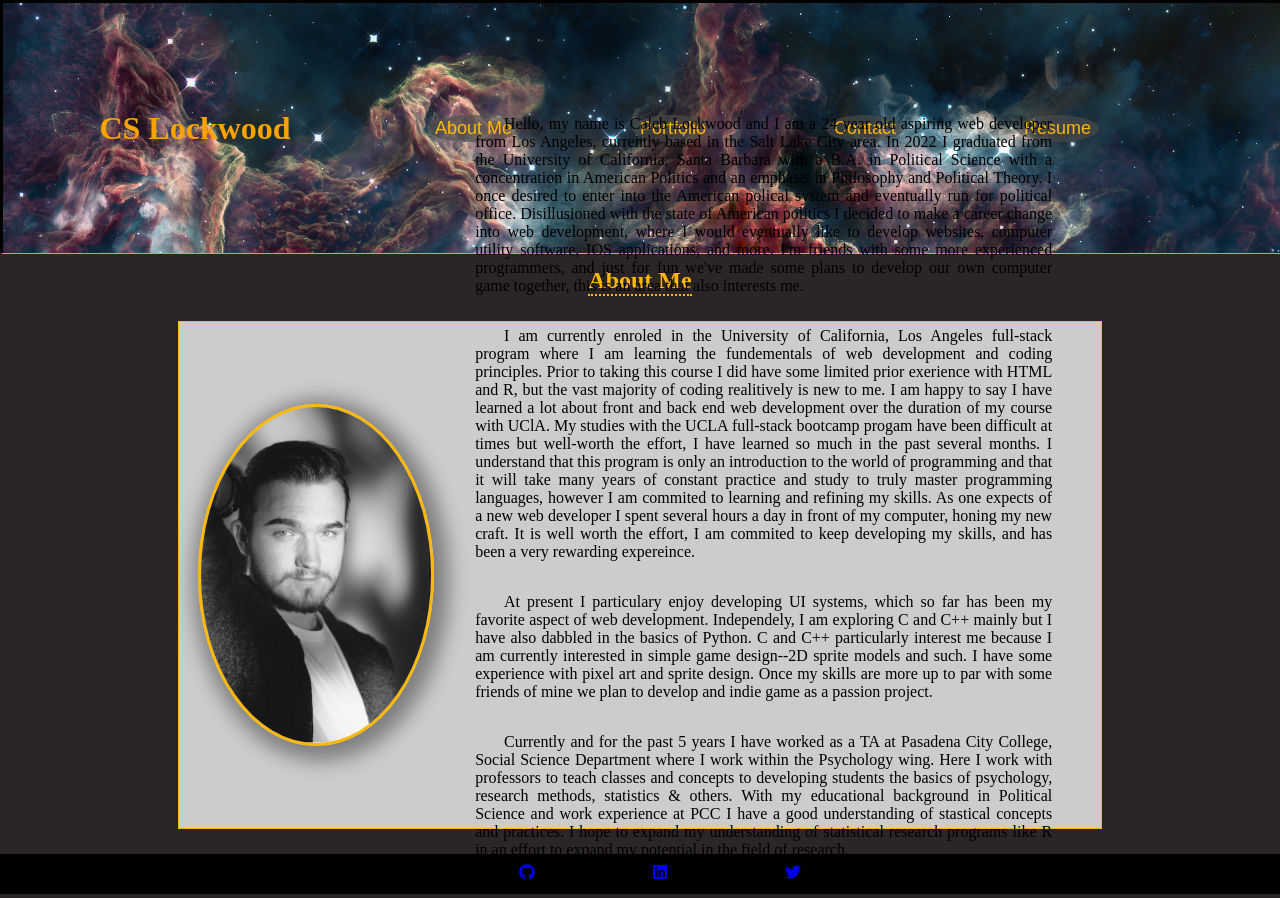
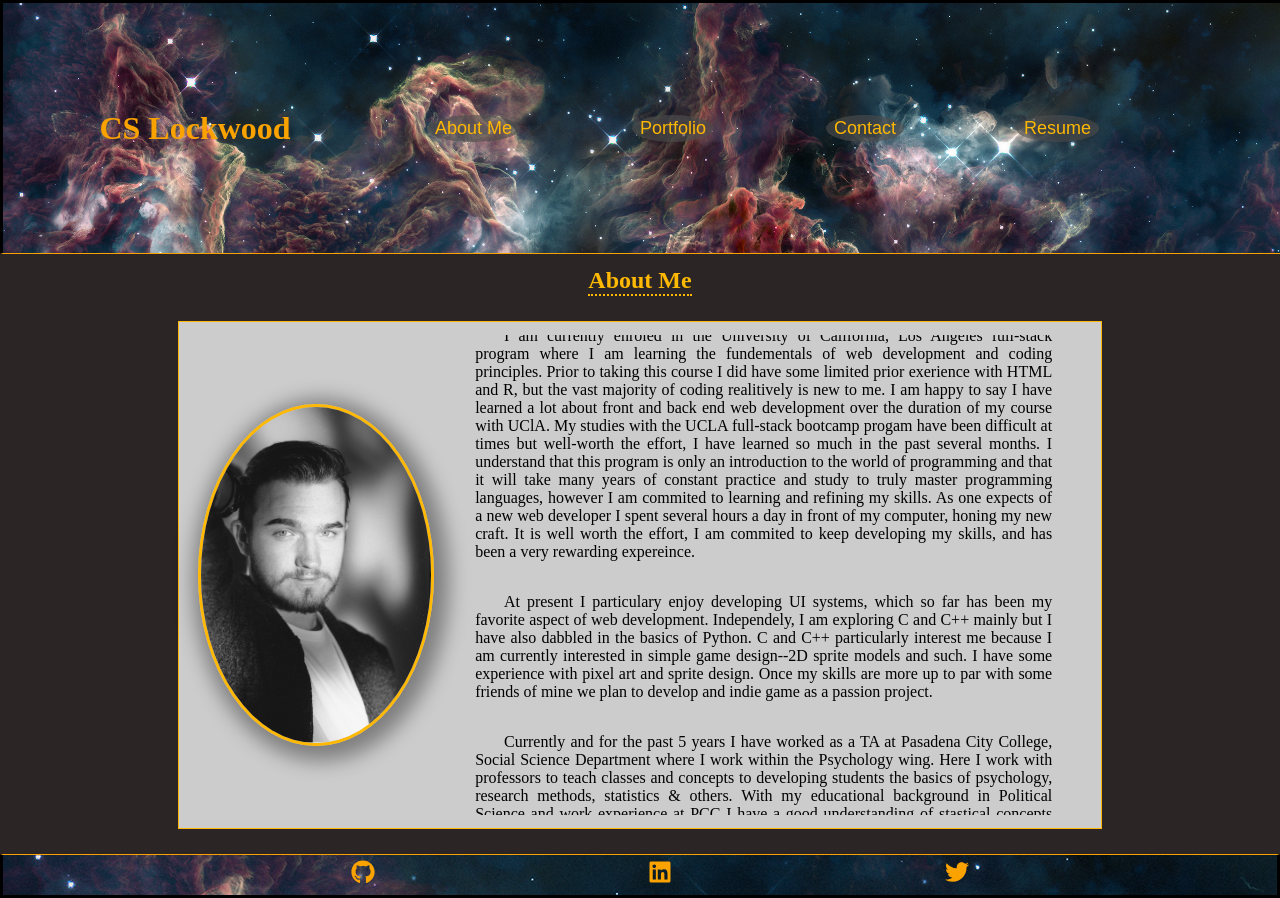
Before and after one commit to VulnusR/CSLockwood-M20-React-Portfolio2, a React (Create React App) app in the folder cslockwood.portfolio/: page / in a window 1280 px wide. Built offline with nearby package versions, Linux system fonts and the light colour scheme.

Commit message:
various mainly footer/icon changes, about me page is p much done only problem is scroll behavior cuts off the top of text in certain viewports

```diff
--- a/cslockwood.portfolio/src/Footer.js
+++ b/cslockwood.portfolio/src/Footer.js
@@ -6,19 +6,19 @@ function Footer() {
     return (
       <footer className = "Footer-Box">
         <ul className = "Footer-content-Parent">
-          <li>
+          <li className='icon'>
             <a href="https://github.com/VulnusR">
-              <FaGithub />
+              <FaGithub className='iconcolor' />
             </a>
           </li>
-          <li>
-            <a href="https://www.linkedin.com/in/caleb-lockwood-3106a0236/">
-              <FaLinkedin />
+          <li className='icon'>
+            <a href="https://www.linkedin.com/in/caleb-lockwood-3106a0236/" >
+              <FaLinkedin className='iconcolor' />
             </a>
           </li>
-          <li>
-            <a href="https://twitter.com/VulnusR">
-              <FaTwitter />
+          <li className='icon'>
+            <a href="https://twitter.com/VulnusR" >
+              <FaTwitter className='iconcolor' />
             </a>
           </li>
         </ul>
--- a/cslockwood.portfolio/src/Styles/styles.css
+++ b/cslockwood.portfolio/src/Styles/styles.css
@@ -7,8 +7,6 @@ body {
     margin: 0;
     padding: 0;
     background-color: rgb(43, 37, 37);
-
-
 }
 
 #root {
@@ -111,6 +109,8 @@ body {
 
 
 
+
+
 }
 
 .pfp-parent {
@@ -128,10 +128,12 @@ body {
     border-color: rgb(255, 184, 3);
     border-style: solid;
     box-shadow: 5px 5px 20px 10px rgba(0, 0, 0, 0.383);
+    overflow-x: hidden;
 }
 
 .About-textbox {
     width: 70%;
+
     display: flex;
     flex-direction: column;
     align-content: center;
@@ -139,6 +141,8 @@ body {
     text-align:justify ;
     text-indent: 5%;
     padding: 4%;
+
+    overflow-y: scroll;
 
 
 }
@@ -159,13 +163,36 @@ body {
     display: flex;
     align-items: center;
     justify-content: center;
-    background-color: black;
+    background-image: url(./Imgs/Space.jpg);
     height: 5vh;
+    border-top: 1px rgb(250, 162, 0);
+    border-style: solid;
 }
 
 .Footer-content-Parent {
+    height: 100%;
+    width: 70%;
     display: flex;
-    width: 50vh;
     flex-direction: row;
+    justify-self: center;
+    align-content: center;
+
+
     justify-content: space-around;
+
 }
+
+.icon {
+    height: 100%;
+    font-size: 3vh;
+
+
+
+
+    display: flex;
+    align-items: center;
+}
+
+.iconcolor {
+    color:rgb(250, 162, 0);
+}
```
